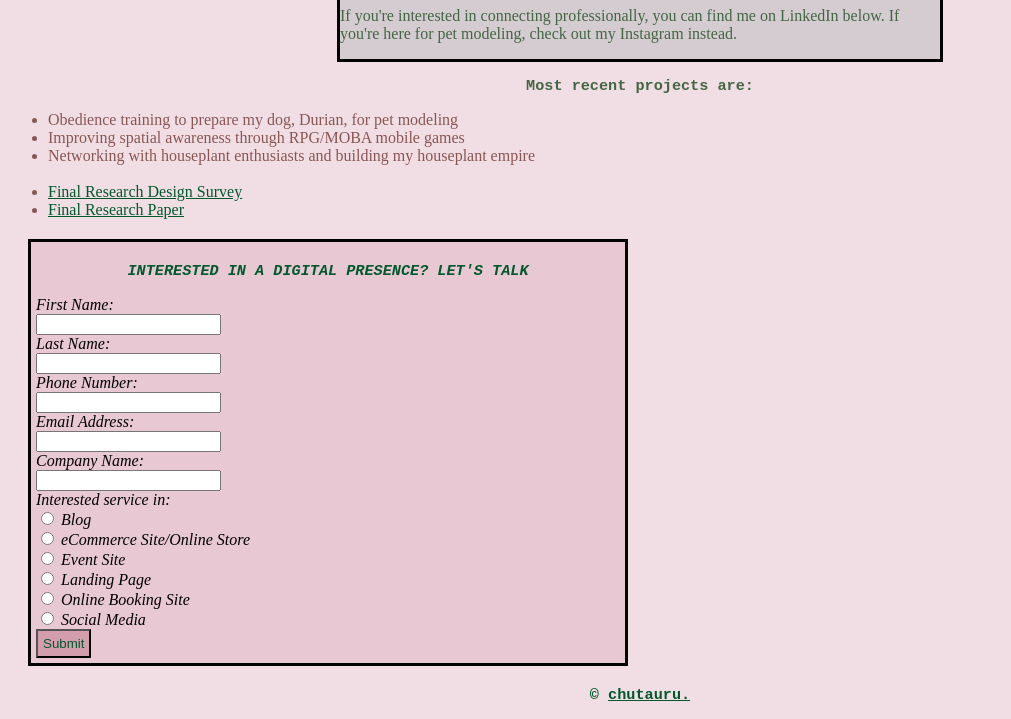
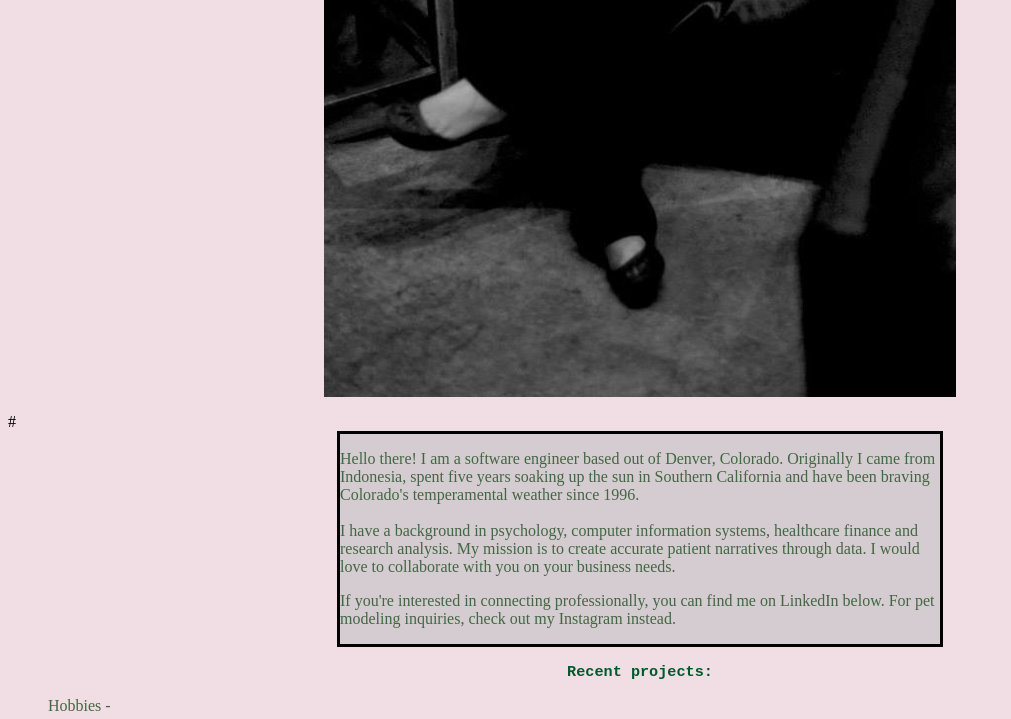
Before and after one commit to chutauruk/chutauru, a plain HTML site: page index.html in a window 1280 px wide. Shown: the part 730-1449 px from the top of the page, without its empty margins (0-1011 px from the left). Drawn offline with Linux system fonts and the light colour scheme.

Commit message:
update pages

```diff
--- a/css/style.css
+++ b/css/style.css
@@ -6,9 +6,10 @@
             position: static;
             text-align: left;
         }
-        .cyphpic{
+        #divpic{
             width: 400px; height: 400px;
             position: static;
+            background: url("https://github.com/chutauruk/chutauru/blob/master/ProfileCYPH.jpg"); border-radius : 50%;
         }
         .center {
             display: block;
@@ -30,10 +31,12 @@
             position: static;
         }
         #div4{
-            max-width: 600px;
+            display: flex;
+            max-width: 500px;
             margin: 0 auto;
             background-color: rgba(179, 182, 184, 0.466);
             position: static;
+
         }
         #div5{
             max-width: 600px;
@@ -66,28 +69,12 @@
             color: rgb(67, 102, 67);
             text-decoration: solid;
         }
-        .currentProjects{
-            color: rgb(137, 87, 83);
-            text-decoration: underline;
-        }
-        .projectList{
-            color:rgb(137, 87, 83);
-            text-decoration: solid;
-            padding: 1 em;
-            -moz-column-count: 2;
-            -moz-column-gap: 1em;
-            -webkit-column-count: 2;
-            -webkit-column-gap: 1em;
-            column-count: 2;
-            column-gap: 2;
-        }
-
         a{
             color: rgb(0, 89, 45);
         }
         form{
         width: 600px;
-        margin: 20px;
+        margin: 20px auto;
         -webkit-box-sizing: border-box;
             -mox-box-sizing: border-box;
             box-sizing: border-box;
--- a/index.html
+++ b/index.html
@@ -14,33 +14,29 @@
             <a href="pages/stories.html"> Favorite Show </a>
     </nav>
     </div>
-    <div class="cyphpic">
-        <p id="profile"><img src="ProfileCYPH.jpg" class="center">
+    #<div id="cyphpic">
+        <img src="ProfileCYPH.jpg" class="center">
         </p>
-    </div>
+    #</div>
     <div id="div2">
         <p id="paraAboutMe"><span>Hello there! I am a software engineer based out of Denver, Colorado. Originally I came from Indonesia, spent five years soaking up the sun in Southern California and have been braving Colorado's temperamental weather since 1996.
         <br><br>
         I have a background in psychology, computer information systems, healthcare finance and research analysis. My mission is to create accurate patient narratives through data. I would love to collaborate with you on your business needs.</span></p>
 
-        <p>If you're interested in connecting professionally, you can find me on LinkedIn below. If you're here for pet modeling, check out my Instagram instead.</p>
+        <p>If you're interested in connecting professionally, you can find me on LinkedIn below. For pet modeling inquiries, check out my Instagram instead.</p>
 
     </div>
     <div class="div3">
-    <h3><p id="currentProjects"> Most recent projects are:</p>
-    </h3>
-            <ul><div class="classLeft">
-                <li class="projectList">Obedience training to prepare my dog, Durian, for pet modeling</li>
-                <li class="projectList">Improving spatial awareness through RPG/MOBA mobile games</li>
-                <li class="projectList">Networking with houseplant enthusiasts and building my houseplant empire</li>
-                </div>
-                <br>
-                <div class="classRight">
-                <li class="projectList"><a href="https://msudenver.qualtrics.com/jfe/form/SV_3qsJYLqZ3VpWXhs">
+    <h3>Recent projects:</h3>
+            <ul>
+                <p>Hobbies - </p>
+                <li><a href="https://github.com/chutauruk/chutauru/blob/master/Durianoffroad.jpg">
+                    Obedience training to prepare my dog, Durian, for pet modeling</a></li>
+                <p>Advanced Psychological Research Methods -</p>
+                <li><a href="https://msudenver.qualtrics.com/jfe/form/SV_3qsJYLqZ3VpWXhs">
                     Final Research Design Survey</a></li>
-                <li class="projectList"><a href="https://drive.google.com/file/d/1CVoiKzaGFPQzs0hWXTGXB9x06ErtSwsJ/view">
+                <li><a href="https://drive.google.com/file/d/1CVoiKzaGFPQzs0hWXTGXB9x06ErtSwsJ/view">
                     Final Research Paper</a></li>
-                </div>
             </ul>
     </div>
     <div class="div4">
@@ -74,10 +70,10 @@
     </div>
     <div class="div5">
         <center>
-        <h3>&copy; <a href="facebook.com/ventixai"> chutauru. </a></h3>
+        <h3>&copy; <a href="https://www.facebook.com/ventixai"> chutauru. </a></h3>
 
-        <nav class="midicon">
-            <a href="https://www.linkedin.com/in/cynthiahutauruk/"><img src="./images/liicon.png" width="35" height="35"></a>
+        <nav>
+            <a href="https://www.linkedin.com/in/cynthiahutauruk/"><img src="./images/liicon.png" style="border-radius: 50%" width="35" height="35"></a>
 
             <a href="https://www.instagram.com/xaiegen/"><img src="./images/igicon.png" width="35" height="35"></a>
         </nav>
```
Also changed, not shown: pages/stories.html (+15 -1 lines).
